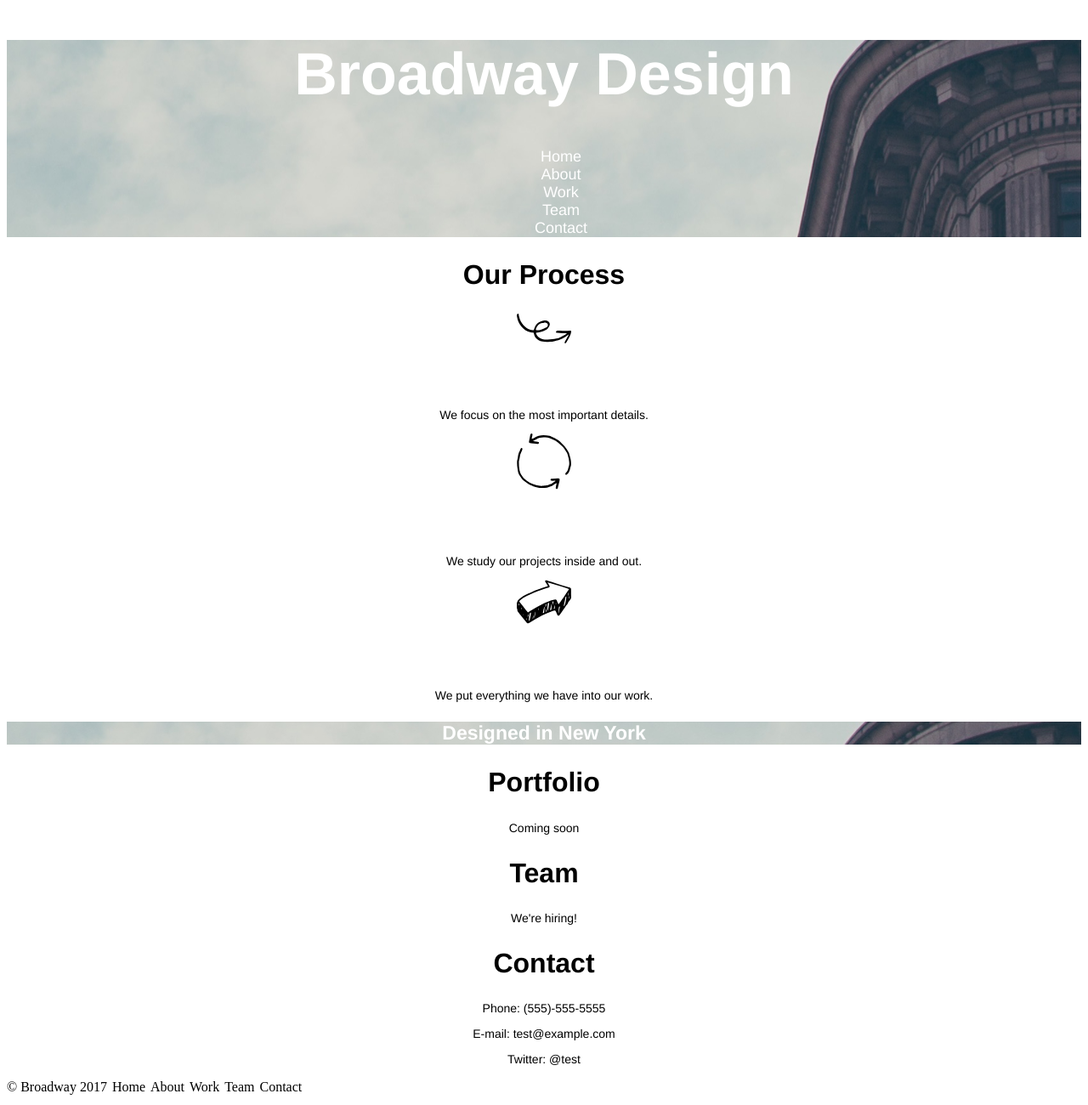
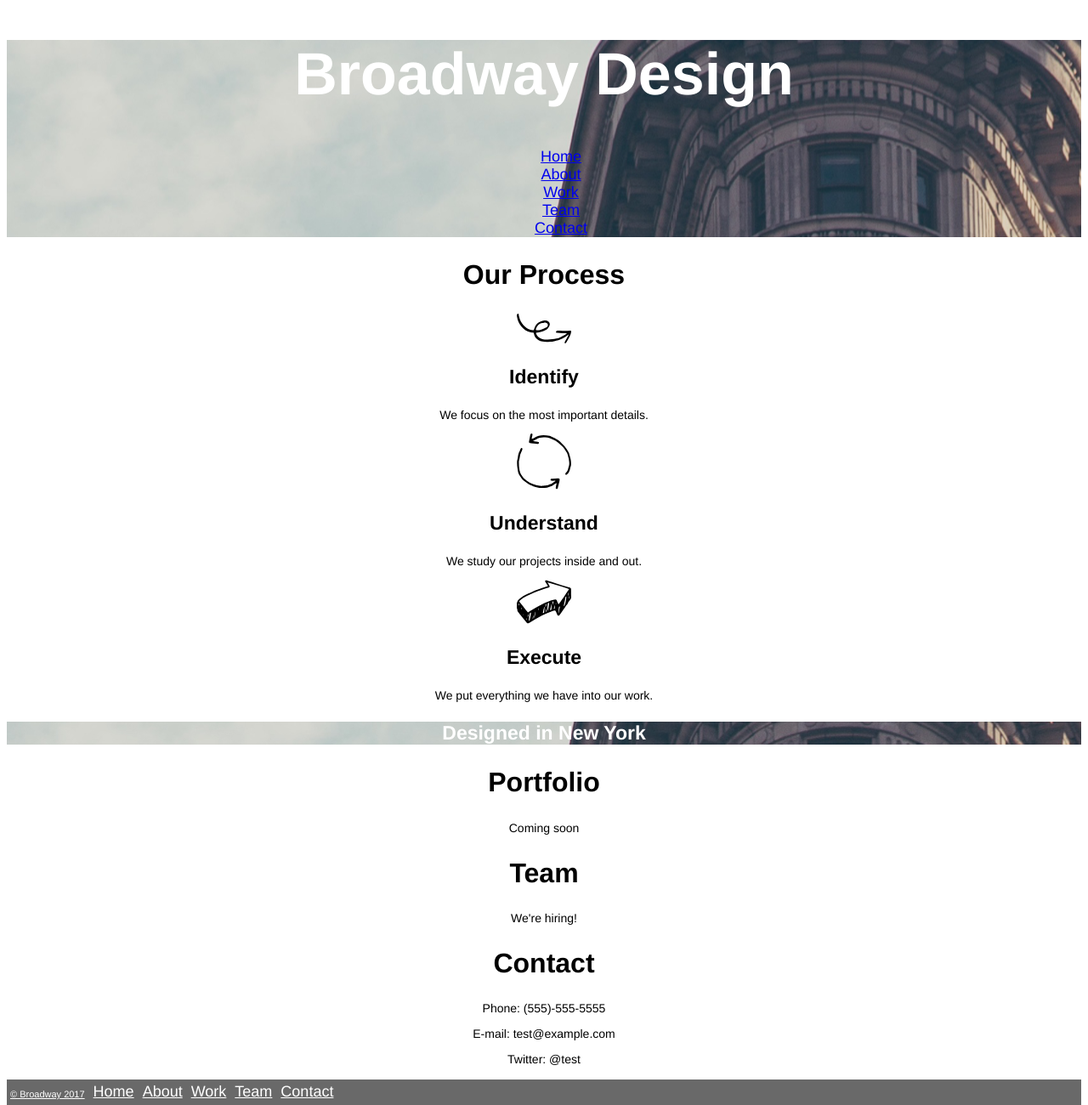
Before and after one commit to nickpatsiopoulos/BroadwayDesign, a plain HTML site: page index.html in a window 1280 px wide. Shown: the whole page at 85% size. Drawn offline with Linux system fonts and the light colour scheme.

Commit message:
Adding fake hyperlinks

```diff
--- a/Resources/CSS/stylesheet.css
+++ b/Resources/CSS/stylesheet.css
@@ -3,8 +3,12 @@ body {
 }
 
 .title {
+  margin: 0;
   position: relative;
   background-image: url("../Images/the-flatiron-building.png");
+  background-position: center;
+  background-repeat: repeat-y;
+  align-items: center;
 }
 
 h1 {
@@ -29,7 +33,7 @@ h3 {
   font-family: Helvetica;
   font-size: 23px;
   font-weight: bold;
-  color: white;
+  color: black;
 }
 
 .title li {
@@ -40,14 +44,36 @@ h3 {
 
 #Designed {
   background-image: url("../Images/the-flatiron-building.png");
+  background-repeat: repeat-y;
+  background-position: center;
+  color: white;
 }
 
-.footer ul {
+div.footerbar {
+  height: 30px;
+  background-color: dimgray;
+}
+
+ul.footer {
   list-style: none;
   padding-left: 0;
 }
 
-.footer li {
+a.footerlinks {
   float: left;
-  padding-right: 6px;
+  padding-right: 10px;
+  padding-top: 4px;
+  font-family: Helvetica;
+  font-size: 18px;
+  color: white;
 }
+
+a.copyright {
+  float: left;
+  padding-right: 10px;
+  padding-left: 4px;
+  padding-top: 11px;
+  font-family: Helvetica;
+  font-size: 11px;
+  color: white;
+}
--- a/index.html
+++ b/index.html
@@ -9,11 +9,11 @@
     <div class="title">
       <h1>Broadway Design</h1>
       <ul style="list-style-type:none;">
-        <li><a>Home</a></li>
-        <li><a>About</a></li>
-        <li><a>Work</a></li>
-        <li><a>Team</a></li>
-        <li><a>Contact</a></li>
+        <li><a href="#">Home</a></li>
+        <li><a href="#">About</a></li>
+        <li><a href="#">Work</a></li>
+        <li><a href="#">Team</a></li>
+        <li><a href="#">Contact</a></li>
       </ul>
     </div>
     <h2>Our Process</h2>
@@ -38,16 +38,14 @@
     <p>E-mail: test@example.com</p>
     <p>Twitter: @test</p>
 
-    <div class="footer">
-      <ul>
-      <li>© Broadway 2017</li>
-      <li><a>Home</a></li>
-      <li><a>About</a></li>
-      <li><a>Work</a></li>
-      <li><a>Team</a></li>
-      <li><a>Contact</a></li>
+    <div class="footerbar">
+      <ul class="footer">
+        <li><a class="copyright" href="#">© Broadway 2017</a></li>
+        <li><a class="footerlinks" href="#">Home</a></li>
+        <li><a class="footerlinks" href="#">About</a></li>
+        <li><a class="footerlinks" href="#">Work</a></li>
+        <li><a class="footerlinks" href="#">Team</a></li>
+        <li><a class="footerlinks" href="#">Contact</a></li>
     </div>
-
-
   </body>
 </html>
```
